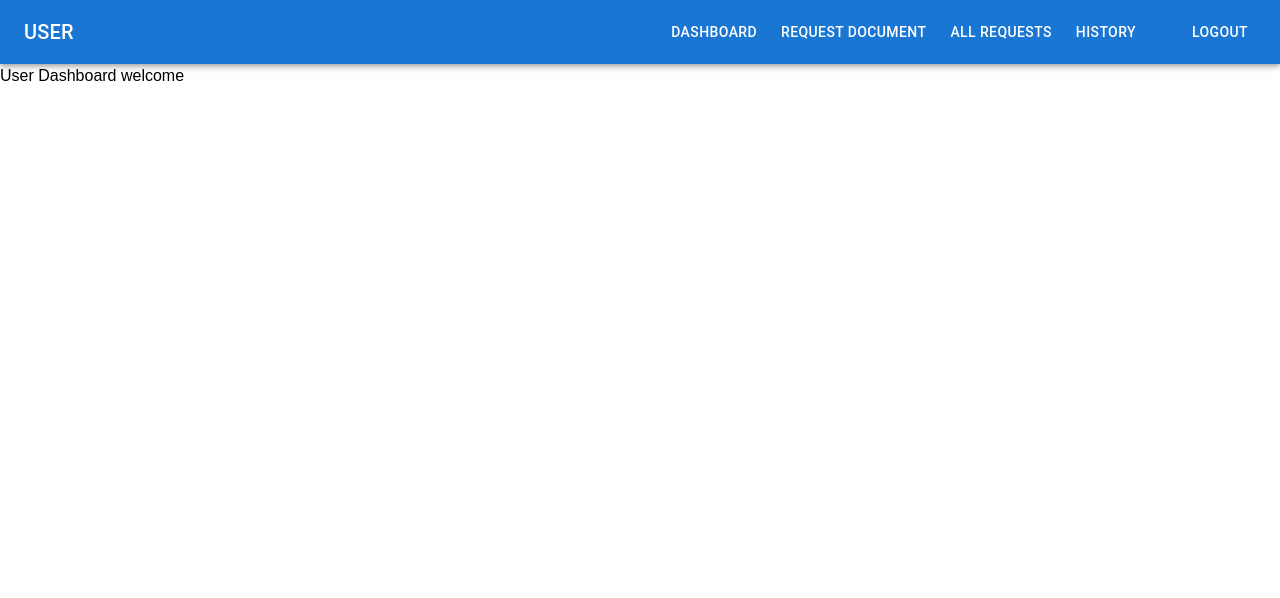
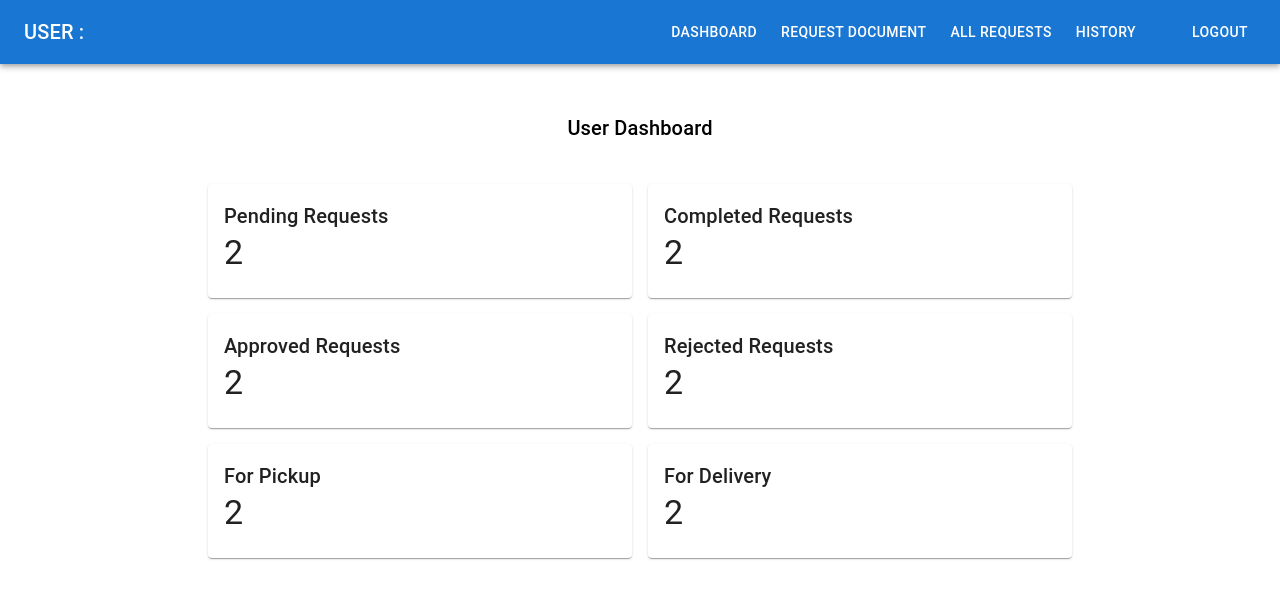
Before and after one commit to Kreliannn/Document-Request-System-FRONTEND, a Next.js app: page /pages/userDashboard in a window 1280 px wide. Shown: the top 598 px of the page. Built offline with nearby package versions, Linux system fonts and the light colour scheme.

Commit message:
third commit

```diff
--- /dev/null
+++ b/src/app/pages/userAllRequest/page.jsx
@@ -0,0 +1,76 @@
+import React from 'react';
+import {
+  Table,
+  TableBody,
+  TableCell,
+  TableContainer,
+  TableHead,
+  TableRow,
+  Paper,
+  Button
+} from '@mui/material';
+
+
+import axios from 'axios';
+import UserNavbar from '@/app/publicComponent/userNavbar';
+
+
+export default async function RequestTable() {
+
+    let data = await axios.get("http://localhost:4000/api/getRequest")
+
+    let request = data?.data
+
+    let convertDate = (rawDate) =>
+    {
+        const date = new Date(rawDate);
+
+        // Extract components
+        const month = date.getMonth() + 1; // Months are 0-indexed
+        const day = date.getDate();
+        const year = date.getFullYear();
+
+        // Combine into desired format
+        const formattedDate = `${month}/${day}/${year}`;
+        return(formattedDate); // Output: 1/8/2025
+    }
+
+
+  return (
+    <>
+        <UserNavbar />
+        <br />
+       <h1 className='text-center text-xl m-3'> User Request Status </h1>
+        <hr />
+        <TableContainer component={Paper} className="w-full max-w-4xl mx-auto mt-8">
+
+        <Table className="min-w-full  shadow-lg">
+          <TableHead>
+            <TableRow className="bg-gray-100">
+              <TableCell className="font-bold">Name</TableCell>
+              <TableCell className="font-bold">Type of Document</TableCell>
+              <TableCell className="font-bold">ModeOfPayment</TableCell>
+              <TableCell className="font-bold">Transaction</TableCell>
+              <TableCell className="font-bold">Fee</TableCell>
+              <TableCell className="font-bold">RequestDate</TableCell>
+              <TableCell className="font-bold">Status</TableCell>
+            </TableRow>
+          </TableHead>
+          <TableBody>
+            {request?.map((row) => (
+              <TableRow key={row._id} className="hover:bg-gray-50">
+                <TableCell>{row.name}</TableCell>
+                <TableCell>{row.typeOfDocument}</TableCell>
+                <TableCell>{row.modeOfPayment}</TableCell>
+                <TableCell>{row.transaction}</TableCell>
+                <TableCell>{row.fee}</TableCell>
+                <TableCell>{convertDate(row.requestDate)}</TableCell>
+                <TableCell>{row.status}</TableCell>
+              </TableRow>
+            ))}
+          </TableBody>
+        </Table>
+      </TableContainer>
+    </>
+  );
+}
--- a/src/app/pages/userDashboard/page.jsx
+++ b/src/app/pages/userDashboard/page.jsx
@@ -1,15 +1,55 @@
 "use client"
 import useUserStore from "@/app/store/userStore"
 import UserNavbar from "@/app/publicComponent/userNavbar"
+import { Card, CardContent, Typography } from '@mui/material';
 
 export default function UserDashboard() {
 
-    let user = useUserStore(state => state.user)
+
+    let pendingRequests = 2
+    let completedRequest = 2
+    let approvedRequests = 2
+    let rejectedRequest = 2
+    let forPickupRequests = 2
+    let forDeliveryRequests = 2
+
+
+
+      const stats = [
+        { title: 'Pending Requests', count: pendingRequests, color: 'bg-yellow-500' },
+        { title: 'Completed Requests', count: completedRequest, color: 'bg-purple-500' },
+        { title: 'Approved Requests', count: approvedRequests, color: 'bg-green-500' },
+        { title: 'Rejected Requests', count: rejectedRequest, color: 'bg-red-500' },
+        { title: 'For Pickup', count: forPickupRequests, color: 'bg-blue-500' },
+        { title: 'For Delivery', count: forDeliveryRequests, color: 'bg-gray-500' },
+      ];
 
     return (
         <div>
             <UserNavbar />
-            <h1>User Dashboard welcome {user?.name}</h1>
+            <br />
+            <br />
+            <Typography variant="h6" className="font-bold text-center">
+                User Dashboard
+            </Typography>
+            <br />
+            <div className="container m-auto  grid grid-cols-1 md:grid-cols-2 lg:grid-cols-2 gap-4 p-4" style={{width : "70%"}}>
+                {stats.map((stat, index) => (
+                    <Card
+                    key={index}
+                    className={`shadow-lg ${stat.color} text-white`}
+                    >
+                    <CardContent>
+                        <Typography variant="h6" className="font-bold">
+                        {stat.title}
+                        </Typography>
+                        <Typography variant="h4" className="font-extrabold mt-2">
+                        {stat.count}
+                        </Typography>
+                    </CardContent>
+                    </Card>
+                ))}
+            </div>
         </div>
     )
 }
--- /dev/null
+++ b/src/app/pages/userHistory/page.jsx
@@ -0,0 +1,78 @@
+import React from 'react';
+import {
+  Table,
+  TableBody,
+  TableCell,
+  TableContainer,
+  TableHead,
+  TableRow,
+  Paper,
+  Button
+} from '@mui/material';
+
+
+import axios from 'axios';
+import UserNavbar from '@/app/publicComponent/userNavbar';
+
+
+export default async function RequestTable() {
+
+    let data = await axios.get("http://localhost:4000/api/getRequest")
+
+    let request = data?.data
+
+    let convertDate = (rawDate) =>
+    {
+        const date = new Date(rawDate);
+
+        // Extract components
+        const month = date.getMonth() + 1; // Months are 0-indexed
+        const day = date.getDate();
+        const year = date.getFullYear();
+
+        // Combine into desired format
+        const formattedDate = `${month}/${day}/${year}`;
+        return(formattedDate); // Output: 1/8/2025
+    }
+
+
+  return (
+    <>
+        <UserNavbar />
+        <br />
+       <h1 className='text-center text-xl m-3'> User Request Status </h1>
+        <hr />
+        <TableContainer component={Paper} className="w-full max-w-4xl mx-auto mt-8">
+
+        <Table className="min-w-full  shadow-lg">
+          <TableHead>
+            <TableRow className="bg-gray-100">
+              <TableCell className="font-bold">Name</TableCell>
+              <TableCell className="font-bold">Type of Document</TableCell>
+              <TableCell className="font-bold">ModeOfPayment</TableCell>
+              <TableCell className="font-bold">Transaction</TableCell>
+              <TableCell className="font-bold">Fee</TableCell>
+              <TableCell className="font-bold">RequestDate</TableCell>
+              <TableCell className="font-bold">PickUpDate</TableCell>
+              <TableCell className="font-bold">Status</TableCell>
+            </TableRow>
+          </TableHead>
+          <TableBody>
+            {request?.map((row) => (
+              <TableRow key={row._id} className="hover:bg-gray-50">
+                <TableCell>{row.name}</TableCell>
+                <TableCell>{row.typeOfDocument}</TableCell>
+                <TableCell>{row.modeOfPayment}</TableCell>
+                <TableCell>{row.transaction}</TableCell>
+                <TableCell>{row.fee}</TableCell>
+                <TableCell>{convertDate(row.requestDate)}</TableCell>
+                <TableCell>{convertDate(row.requestDate)}</TableCell>
+                <TableCell>{row.status}</TableCell>
+              </TableRow>
+            ))}
+          </TableBody>
+        </Table>
+      </TableContainer>
+    </>
+  );
+}
--- a/src/app/pages/userRequestDocuments/components/form.jsx
+++ b/src/app/pages/userRequestDocuments/components/form.jsx
@@ -85,6 +85,7 @@ export default function RequestDocumentForm() {
         <Typography variant="h4" className="mb-4 text-center">
           Barangay Document Request Form
         </Typography>
+
         <div  className="space-y-4">
           <TextField
             fullWidth
--- a/src/app/pages/userRequestDocuments/page.jsx
+++ b/src/app/pages/userRequestDocuments/page.jsx
@@ -10,6 +10,7 @@ export default function UserDashboard() {
     return (
         <div>
             <UserNavbar />
+
             <br />
             <div className="container m-auto" style={{width : "60%"}}>
                 <RequestForm />
--- a/src/app/publicComponent/userNavbar.jsx
+++ b/src/app/publicComponent/userNavbar.jsx
@@ -10,10 +10,13 @@ import { useMutation } from '@tanstack/react-query';
 import axios from 'axios';
 import { useRouter } from 'next/navigation';
 
+
 const UserNavbar = () => {
 
     let clearUser = useUserStore(state => state.clearUser);
     let router = useRouter();
+
+    let user = useUserStore((state) => state.user)
 
     let mutation = useMutation({
         mutationFn: () => axios.post('http://localhost:4000/api/logout', {}, { withCredentials: true }),
@@ -28,14 +31,14 @@ const UserNavbar = () => {
             <AppBar position="static">
                 <Toolbar>
                     <Typography variant="h6" component="div" sx={{ flexGrow: 1 }}>
-                        USER
+                        USER : {user?.name}
                     </Typography>
 
                     {/* Navigation Links */}
                     <Button color="inherit" onClick={() => router.push('/pages/userDashboard')}  sx={{ marginLeft: 1 }}>Dashboard</Button>
                     <Button color="inherit" onClick={() => router.push('/pages/userRequestDocuments')}  sx={{ marginLeft: 1 }}>Request Document</Button>
-                    <Button color="inherit" onClick={() => router.push('/all-requests')}  sx={{ marginLeft: 1 }}>All Requests</Button>
-                    <Button color="inherit" onClick={() => router.push('/history')}  sx={{ marginLeft: 1 }}>History</Button>
+                    <Button color="inherit" onClick={() => router.push('/pages/userAllRequest')}  sx={{ marginLeft: 1 }}>All Requests</Button>
+                    <Button color="inherit" onClick={() => router.push('/pages/userHistory')}  sx={{ marginLeft: 1 }}>History</Button>
 
                     {/* Logout Button */}
                     <Button color="inherit"  onClick={() => mutation.mutate()} sx={{ marginLeft: 5 }}>Logout</Button>
```
